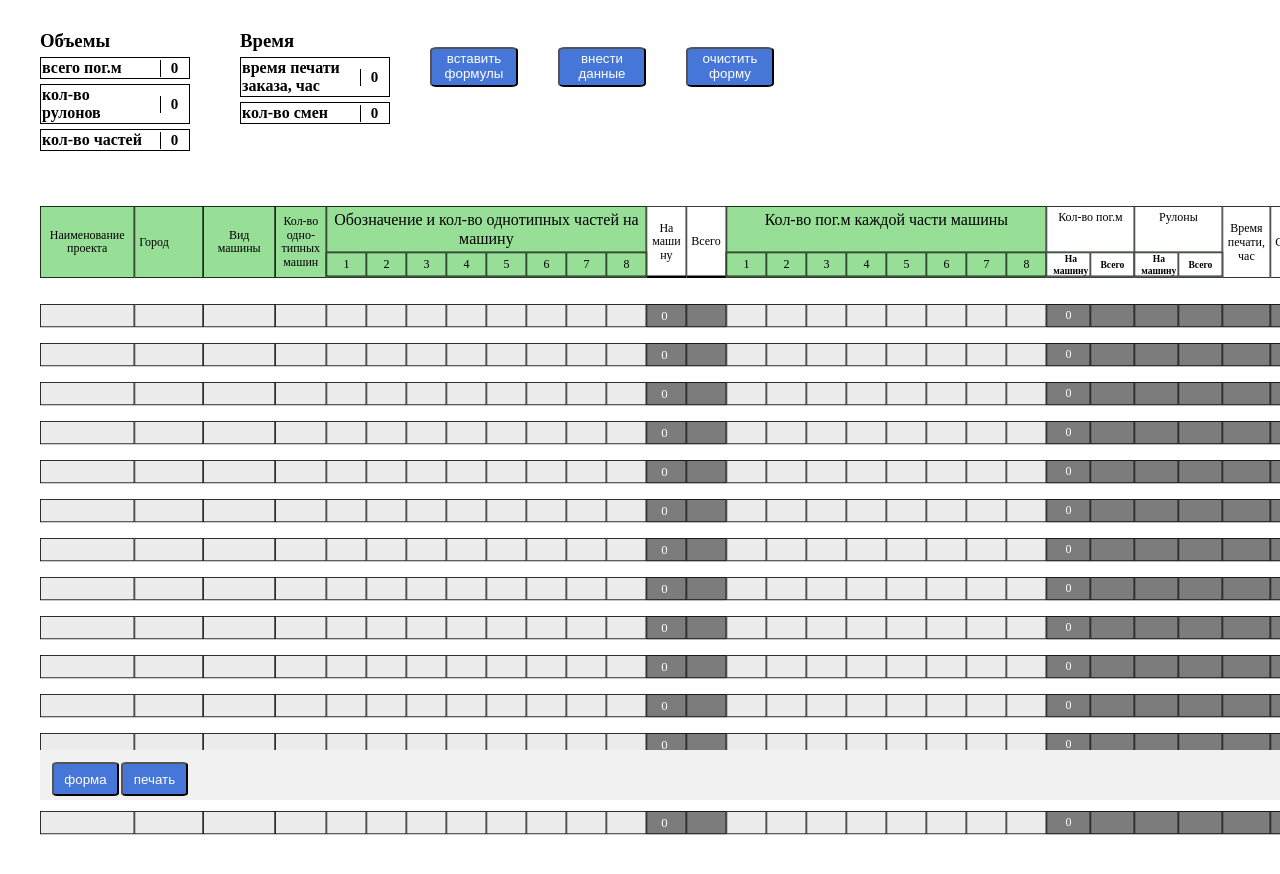
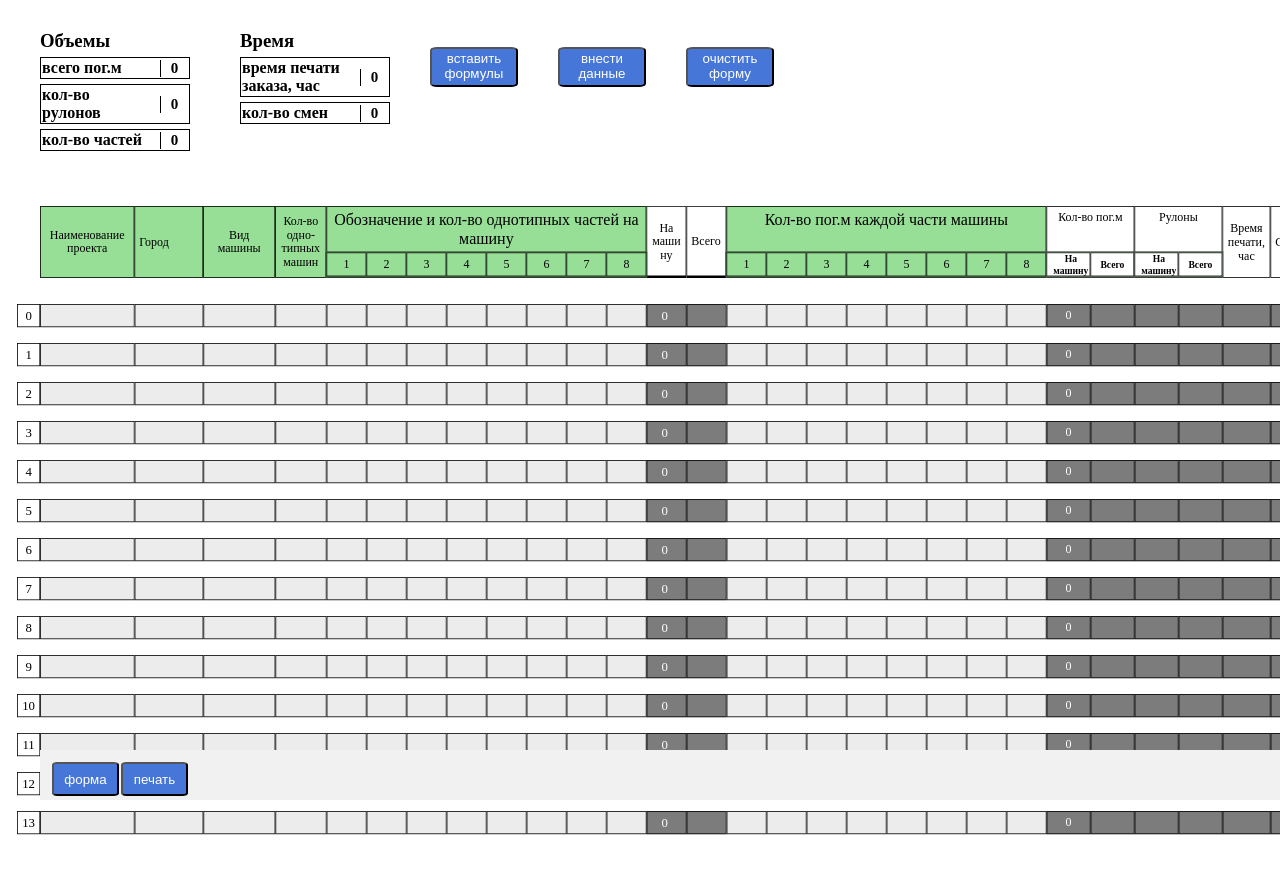
Before and after one commit to umer134/SV_Table_CRM, a React (Vite) app: page / in a window 1280 px wide. Shown: the top 874 px of the page. Built offline with nearby package versions, Linux system fonts and the light colour scheme.

Commit message:
nummeric has been added

```diff
--- a/src/components/formInputs/FormInputs.jsx
+++ b/src/components/formInputs/FormInputs.jsx
@@ -78,6 +78,7 @@ const FormInputs = ({index, start, setStart, cleanForm, setCleanForm}) => {
     return (
         <div className="FormInputs">
             <div className="container">
+              <div className="row-num">{index}</div>
                 <div className="form-inputs">
                     <input type="text" value={projectTitle} onChange={(e) => setProjectTitle(e.target.value)} className="name-input"/>
                     <input type="text" value={city} onChange={(e) => setCity(e.target.value)} className="city-input"/>
--- a/src/components/formInputs/formInputs.css
+++ b/src/components/formInputs/formInputs.css
@@ -16,7 +16,7 @@ input[type=number] {
 }
 
 .FormInputs {
-    margin-left: 40px;
+    margin-left: 17px;
     min-width: 100%;
 }
 .FormInputs .container{
@@ -24,6 +24,20 @@ input[type=number] {
   transform-origin: top left;
 
 }
+
+.row-num{
+    border: 1px solid black;
+    margin-top: 10px;
+    height: 29px;
+    min-width: 29px;
+    max-width: 29px;
+    /* padding-left: 9px;
+    padding-top: 5px; */
+    display: flex;
+    align-items: center !important;
+    justify-content: center;
+}
+
 .form-inputs {
     margin-top: 10px;
     display: flex;
```
